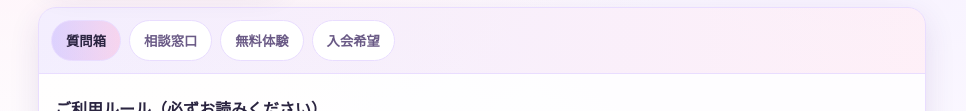
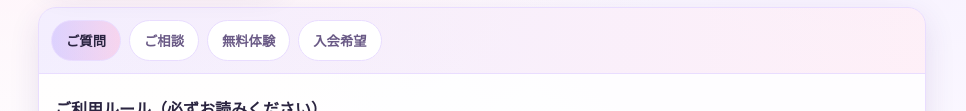
Before and after one commit to accio29113/accio-contact, a plain HTML site: page index.html in a window 1280 px wide. Shown: the part 290-401 px from the top of the page, without its empty margins (158-1124 px from the left). Drawn offline with Linux system fonts and the light colour scheme.

```diff
--- a/index.html
+++ b/index.html
@@ -26,8 +26,8 @@
 
     <section class="card">
       <div class="tabs" role="tablist" aria-label="お問い合わせ種別">
-        <button class="tab is-active" role="tab" aria-selected="true" data-type="質問箱">質問箱</button>
-        <button class="tab" role="tab" aria-selected="false" data-type="相談窓口">相談窓口</button>
+        <button class="tab is-active" role="tab" aria-selected="true" data-type="質問箱">ご質問</button>
+        <button class="tab" role="tab" aria-selected="false" data-type="相談窓口">ご相談</button>
         <button class="tab" role="tab" aria-selected="false" data-type="無料体験">無料体験</button>
         <button class="tab" role="tab" aria-selected="false" data-type="入会希望">入会希望</button>
       </div>
```
